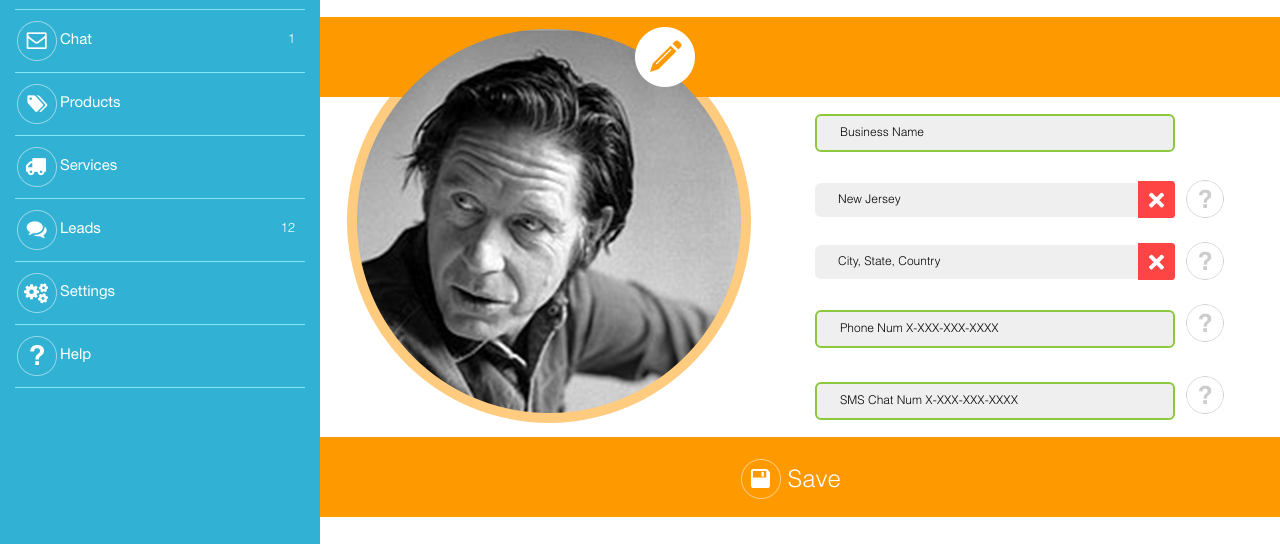
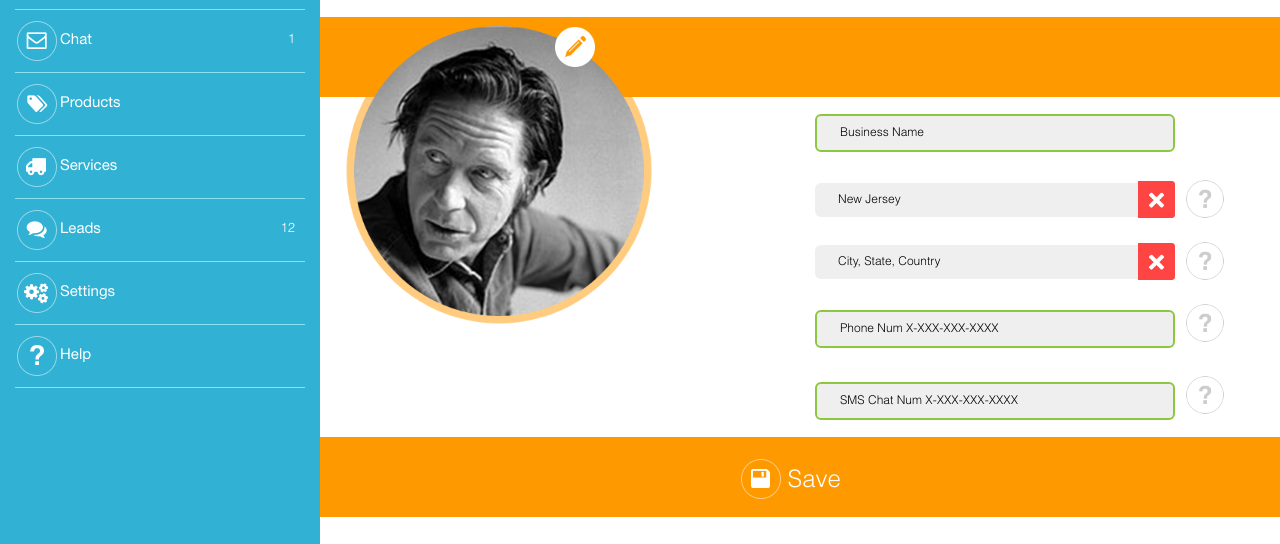
Before and after one commit to Kbac-andrey/Custom-service, a plain HTML site: page index.html in a window 1280 px wide. Shown: the part 211-755 px from the top of the page. Drawn offline with Linux system fonts and the light colour scheme.

Commit message:
chenge sizes in the project

```diff
--- a/style/main.css
+++ b/style/main.css
@@ -263,12 +263,18 @@ body {
 .avatar-link {
 	position: absolute;
 	top: -70px;
-	left: 300px;
+	left: 220px;
 }
 .avatar-ico {
 	position: absolute;
 	top: -80px;
 	left: 10px;
+	width: 308px;
+	height: 308px;
+}
+.avatar-edit {
+	width: 40px;
+	height: 40px;
 }
 .account-Success {
 	font: 12px 'HelveticaLTStd-Light', sans-serif;
```
